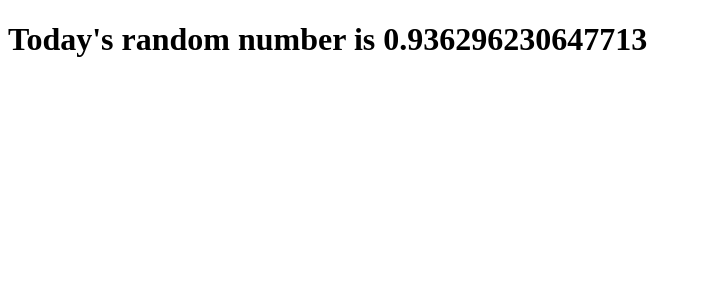
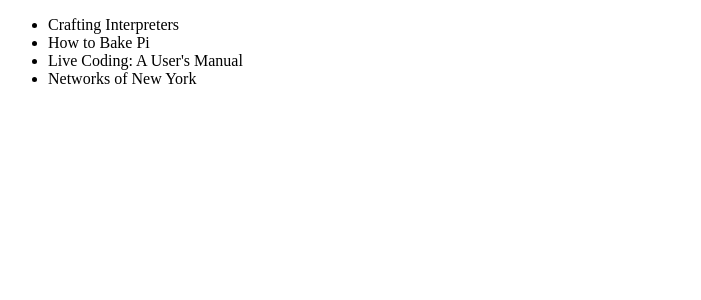
Before and after one commit to PUDT3101C-Fall2026/react-demo, a React (Vite) app: page / in a window 1280 px wide. Shown: the top 300 px of the page, without its empty margins (0-701 px from the left). Built offline with nearby package versions, Linux system fonts and the light colour scheme.

Commit message:
Start building out useState demo

```diff
--- /dev/null
+++ b/src/library.jsx
@@ -0,0 +1,31 @@
+import { useState } from "react";
+
+let books = [
+  { title: "Crafting Interpreters", author: "Robert Nystrom" },
+  { title: "How to Bake Pi", author: "Eugenia Cheng" },
+  {
+    title: "Live Coding: A User's Manual",
+    author:
+      "Alan Blackwell, Emma Cocker, Geoff Cox, Alex McLean and Thor Magnusson",
+  },
+  { title: "Networks of New York", author: "Ingrid Burrington" },
+];
+
+export function Library() {
+  let [selected, setSelected] = useState(null);
+
+  return (
+    <section id="library">
+      <ul>
+        {books.map(({ title }) => (
+          <li
+            style={{ fontWeight: title == selected ? "bold" : "normal" }}
+            onClick={() => setSelected(title)}
+          >
+            {title}
+          </li>
+        ))}
+      </ul>
+    </section>
+  );
+}
--- a/src/main.jsx
+++ b/src/main.jsx
@@ -1,5 +1,7 @@
 import { createRoot } from "react-dom/client";
 
-let root = createRoot(document.getElementById("app"))
+import { Library } from "./library";
 
-root.render(<h1>Today's random number is { Math.random() }</h1>);
+let root = createRoot(document.getElementById("app"));
+
+root.render(<Library />);
```
